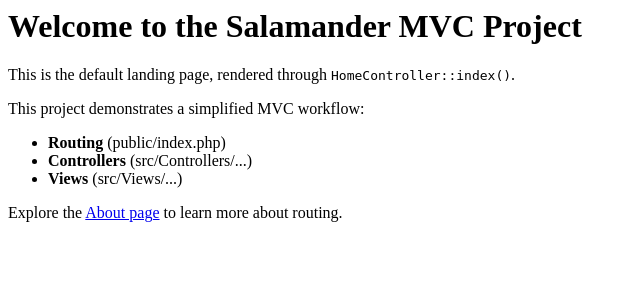
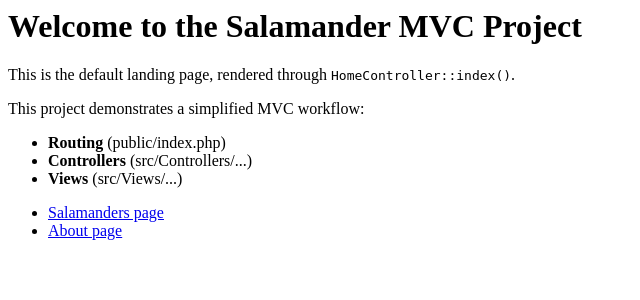
Before and after one commit to charlie-wallin/web250-mvc, a PHP site: page / in a window 1280 px wide. Shown: the top 300 px of the page, without its empty margins (0-640 px from the left). Run offline with PHP 8.4, Linux system fonts and the light colour scheme.

Commit message:
-mfinished about and salamanders. Added links and back links to home.

```diff
--- a/src/Views/about.php
+++ b/src/Views/about.php
@@ -1,3 +1,4 @@
 <h1>About This Project</h1>
+<a href="/">Back to home</a>
 <p>This MVC project is a learning tool for understanding routing, controllers, and views in PHP.</p>
 <p>Use this page to explore how URLs are mapped to controller methods.</p>
--- a/src/Views/home.php
+++ b/src/Views/home.php
@@ -13,5 +13,8 @@
 </ul>
 
 <p>
-    Explore the <a href="/about">About page</a> to learn more about routing.
+<ul>
+    <li><a href="/salamanders">Salamanders page</a></li>
+    <li><a href="/about">About page</a></li>
+</ul>
 </p>
--- a/src/Views/salamanders/index.php
+++ b/src/Views/salamanders/index.php
@@ -19,6 +19,7 @@
 <body>
     <h1>Salamanders</h1>
 
+    <a href="/">Back to home</a>
     <?php foreach ($salamanders as $s): ?>
         <h2><?= htmlspecialchars($s['name']) ?></h2>
 
@@ -33,6 +34,7 @@
 
         <hr>
     <?php endforeach; ?>
+
 </body>
 
 </html>
```
